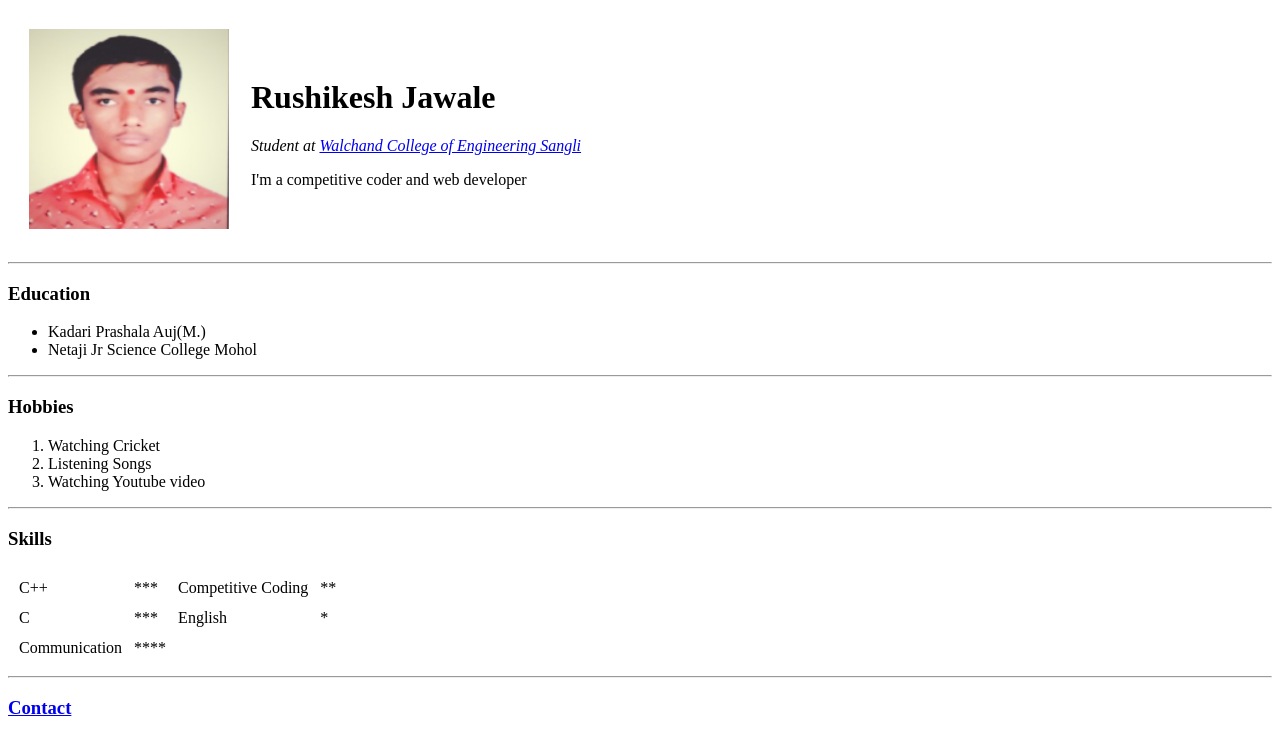
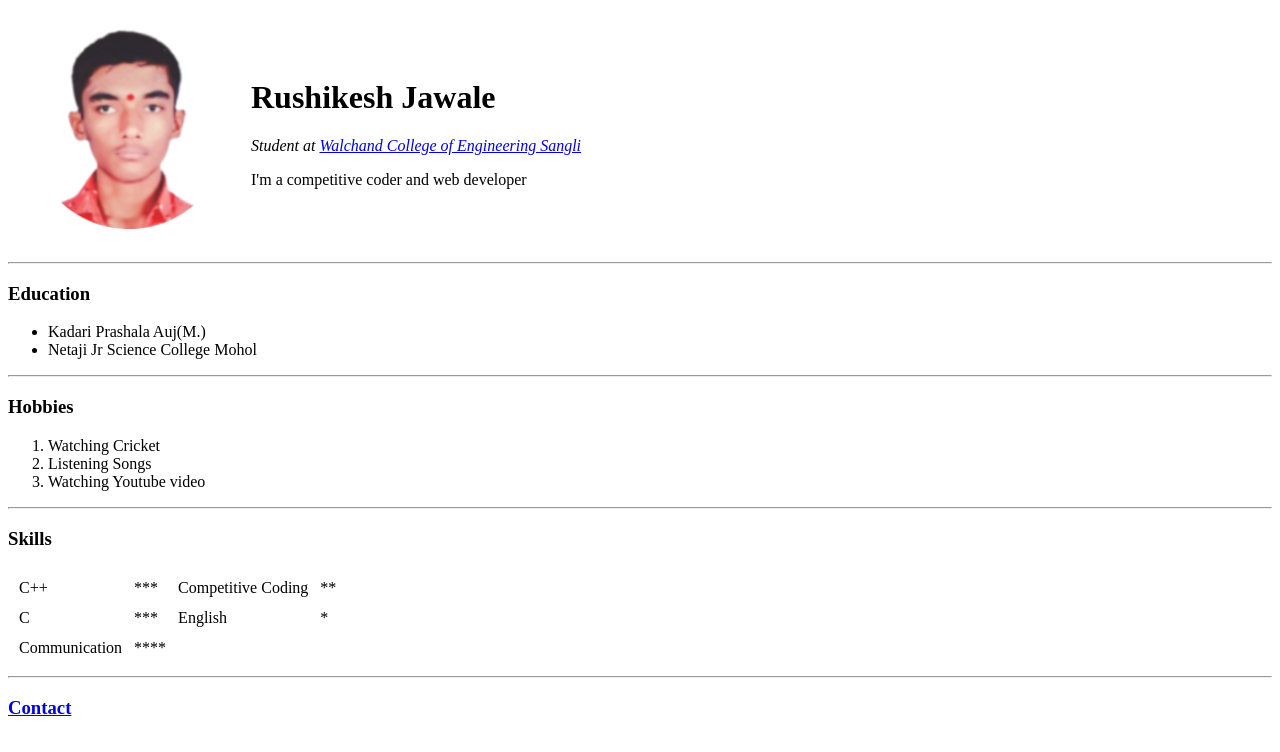
Before and after one commit to imrushikesh77/CV, a plain HTML site: page index.html in a window 1280 px wide. Drawn offline with Linux system fonts and the light colour scheme.

Commit message:
Update index.html

```diff
--- a/index.html
+++ b/index.html
@@ -7,7 +7,7 @@
   <body>
     <table cellspacing="20">
       <tr>
-        <td><img src="RushikeshProfile.png" alt="This is Profile Photo" width="200" height="200"></td>
+        <td><img src="RushikeshProfile3.png" alt="This is Profile Photo" width="200" height="200"></td>
         <td>  <h1>Rushikesh Jawale</h1>
           <p><i>Student at <a href="http://www.walchandsangli.ac.in/">Walchand College of Engineering Sangli</a></i></p>
           <p>I'm a competitive coder and web developer</p></td>
```
